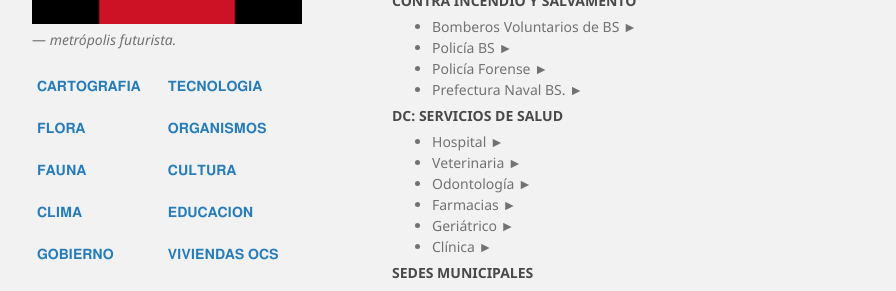
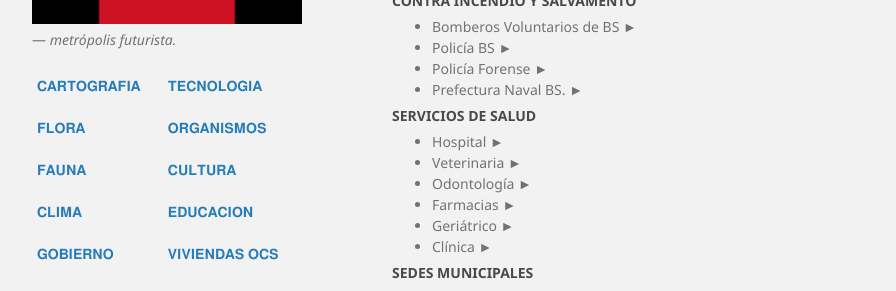
Before and after one commit to BlairSander/ciudad, a Jekyll site: the page built from organismos.md, in a window 1280 px wide and 900 px high, scrolled down 2549 px. Shown: the part 254-545 px from the top of the window, without its empty margins (178-1074 px from the left). Built offline with Jekyll 4.4.1, drawn with Linux system fonts in a browser that asks for light colours.

```diff
--- a/organismos.md
+++ b/organismos.md
@@ -148,7 +148,7 @@ ORGANISMO ► PERSONAJES ► MUNICPIO
 * Policía Forense ►
 * Prefectura Naval BS. ►
 
-<h4>DC: SERVICIOS DE SALUD</h4>
+<h4>SERVICIOS DE SALUD</h4>
 * Hospital ►
 * Veterinaria ►
 * Odontología ►
```
